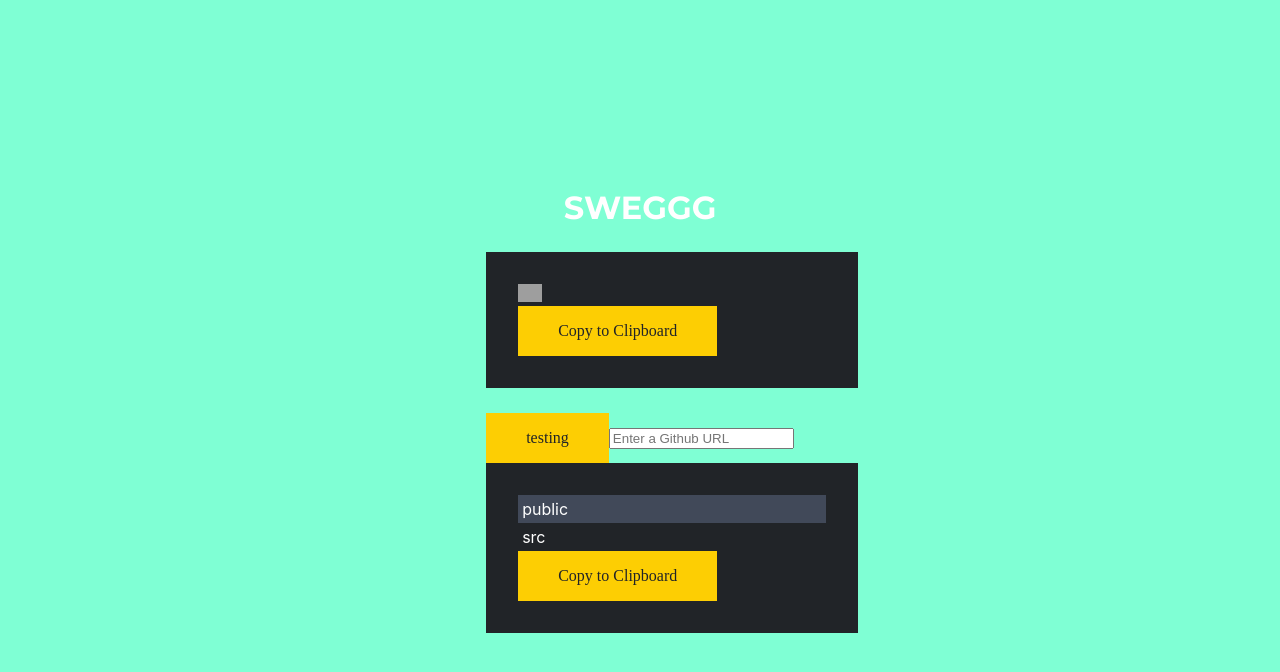
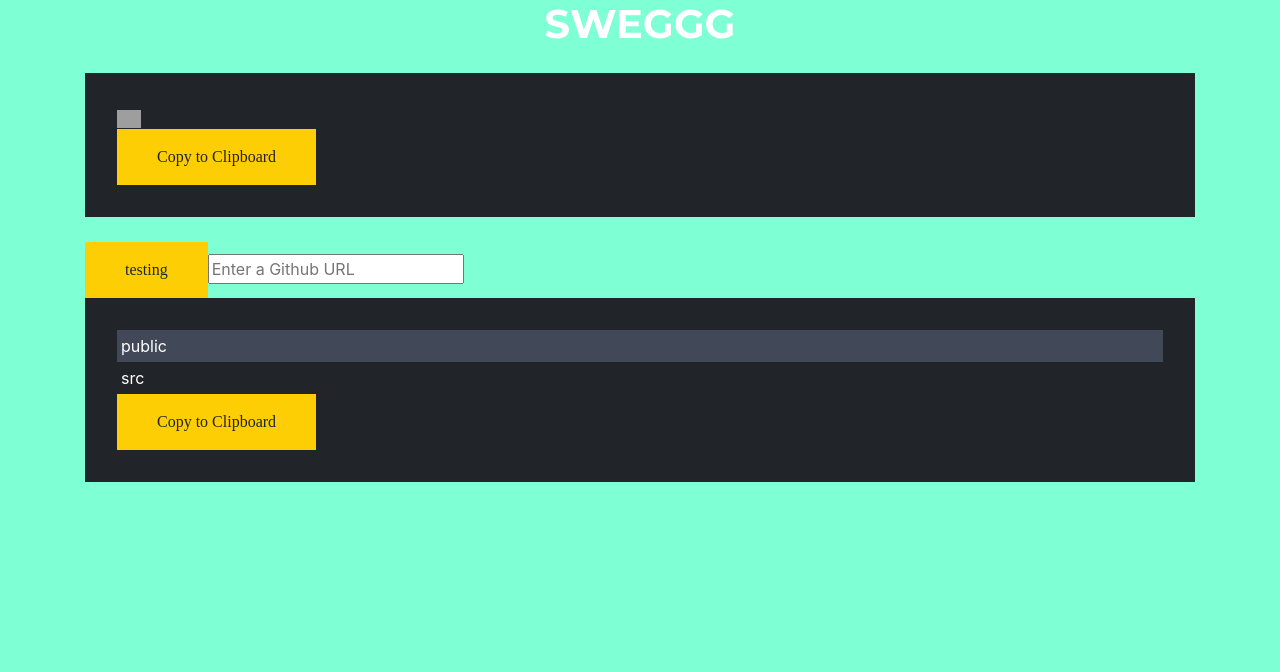
Before and after one commit to cheapreats/auto-readme-docs, a React (Create React App) app: page / in a window 1280 px wide. Shown: the top 672 px of the page. Built offline with nearby package versions, Linux system fonts and the light colour scheme; grey boxes are pictures that could not be loaded; a web font is replaced by a local one.

Commit message:
Bring in bootstrap for its grid

```diff
--- a/public/index.html
+++ b/public/index.html
@@ -8,6 +8,7 @@
     <title>React App</title>
 
     <!-- Custom fonts -->
+    <link rel="stylesheet" href="https://stackpath.bootstrapcdn.com/bootstrap/4.3.1/css/bootstrap.min.css" integrity="sha384-ggOyR0iXCbMQv3Xipma34MD+dH/1fQ784/j6cY/iJTQUOhcWr7x9JvoRxT2MZw1T" crossorigin="anonymous">
     <link href="https://fonts.googleapis.com/css?family=Muli:700&display=swap" rel="stylesheet">
     <link href="https://fonts.googleapis.com/css?family=Montserrat:700" rel="stylesheet">
   </head>
--- a/src/App.tsx
+++ b/src/App.tsx
@@ -5,23 +5,6 @@
 import MarkdownDisplay from './components/MarkdownDisplay';
 import BadgesSection from "./components/BadgesSection";
 import CustomButton from './components/reusable/CustomButton';
-
-// Styles
-
-const Container = styled.div`
-  width: 100vw;
-  height: 100vh;
-
-  display: flex;
-  align-items: center;
-  justify-content: center;
-`;
-
-const Column = styled.div`
-  flex-direction: column;
-`;
-
-// Components
 
 const App: React.FC = () => {
   const [repoName, setRepoName] = useState('react-ui');
@@ -54,15 +37,13 @@
     }
   }
   return (
-    <Container>
-      <Column>
-        <h1>SWEGGG</h1>
-        <BadgesSection repoName={repoName} />
-        <CustomButton value="testing" />
-        <input placeholder="Enter a Github URL" type="text" value={url} onChange={handleURLChange} onKeyDown={handleKeyPressed} />
-        <MarkdownDisplay content={markdownDisplayContent} />
-      </Column>
-    </Container>
+    <div className="container">
+      <h1>SWEGGG</h1>
+      <BadgesSection repoName={repoName} />
+      <CustomButton value="testing" />
+      <input placeholder="Enter a Github URL" type="text" value={url} onChange={handleURLChange} onKeyDown={handleKeyPressed} />
+      <MarkdownDisplay content={markdownDisplayContent} />
+    </div>
   );
 };
 
```
